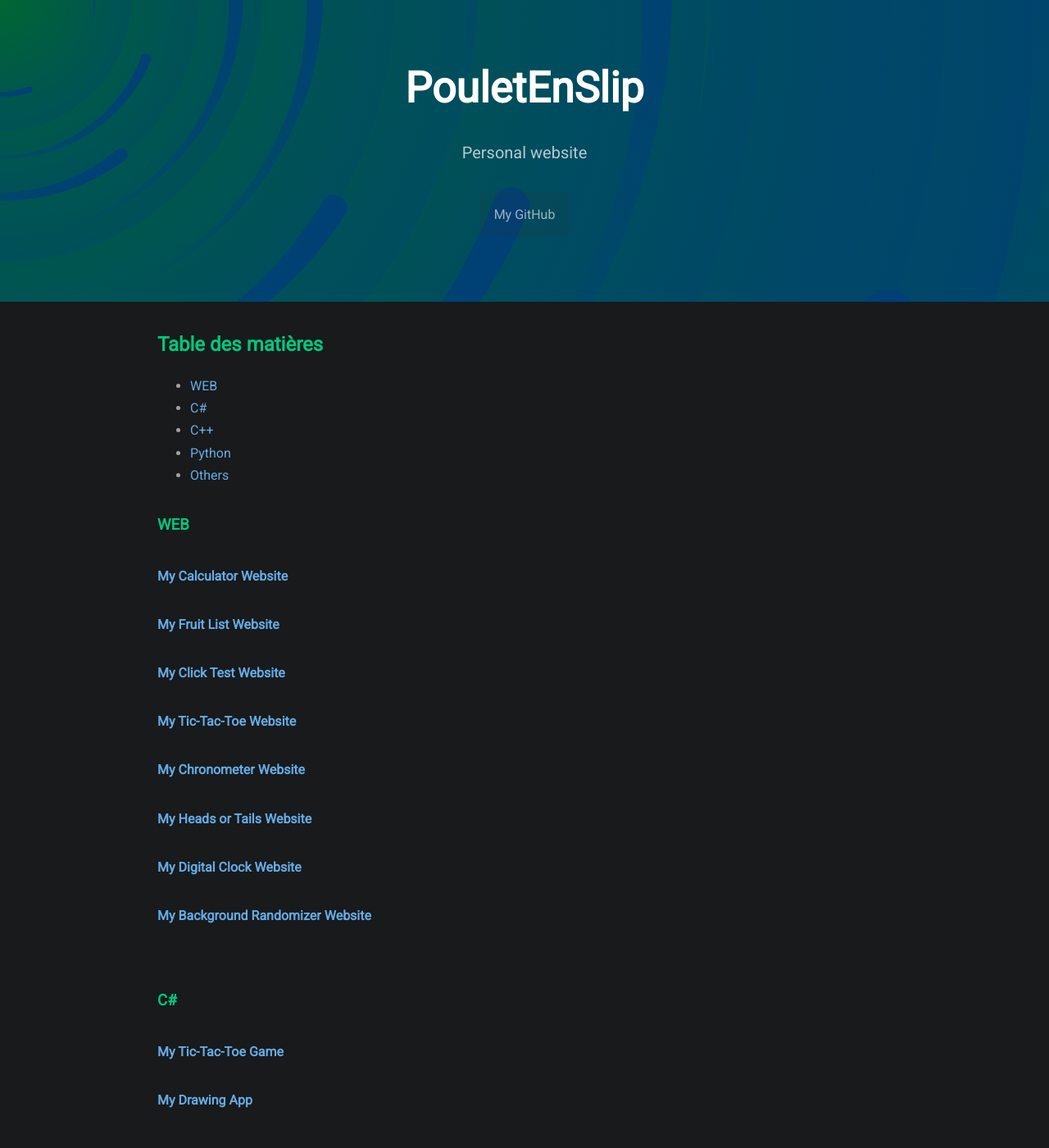
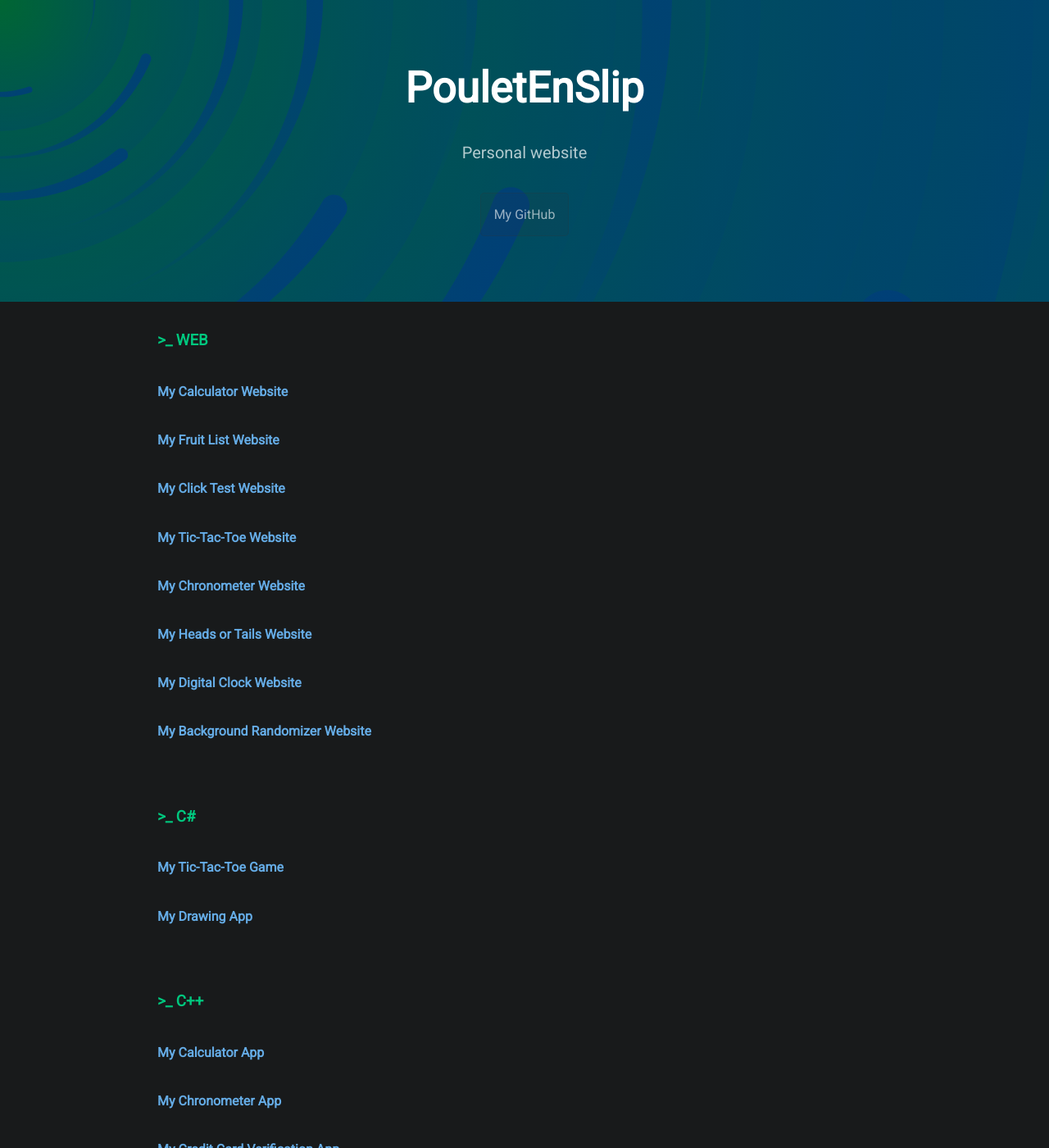
Before and after one commit to PouletEnSlip/pouletenslip.github.io, a Jekyll site: the page built from index.md, in a window 1280 px wide and 1400 px high. Shown: the whole window at 82% size. Built offline with Jekyll 4.4.1, drawn with Linux system fonts in a browser that asks for light colours; our own code applies the rules of GitHub Pages for plain Markdown files; some of the changed text lies outside the part shown.

Commit message:
Update index.md

```diff
--- a/index.md
+++ b/index.md
@@ -2,14 +2,7 @@
 layout: default
 ---
 
-## Table des matières
-- [WEB](#web)
-- [C#](#c#)
-- [C++](#c++)
-- [Python](#python)
-- [Others](#others)
-
-### WEB
+### >_ WEB
 #### [My Calculator Website](pages/calculator/)
 #### [My Fruit List Website](pages/fruits/)
 #### [My Click Test Website](pages/clicktest/)
@@ -20,12 +13,12 @@ layout: default
 #### [My Background Randomizer Website](pages/color/)
 <br>
 
-### C#
+### >_ C#
 #### [My Tic-Tac-Toe Game](https://github.com/PouletEnSlip/TicTacToeCSharp)
 #### [My Drawing App](https://github.com/PouletEnSlip/Drawing)
 <br>
 
-### C++
+### >_ C++
 #### [My Calculator App](https://github.com/PouletEnSlip/Calculator)
 #### [My Chronometer App](https://github.com/PouletEnSlip/Chronometer)
 #### [My Credit Card Verification App](https://github.com/PouletEnSlip/CreditCardVerification)
@@ -35,12 +28,12 @@ layout: default
 #### [My Console "The Price Is Right" Game (in French)](https://github.com/PouletEnSlip/ThePriceIsRight)
 <br>
 
-### Python
+### >_ Python
 #### [My Snake Game](https://github.com/PouletEnSlip/Snake)
 #### [My MQTT Client App](https://github.com/PouletEnSlip/MQTT)
 <br>
 
-### Others
+### >_ Others
 #### [My Minecraft Resource Pack](pages/cotcotpack)
 #### [My Windows Optimization Guide (in French)](pages/opti)
 #### [My Linux Commands Cheat Sheet](https://github.com/PouletEnSlip/Linux)
```
